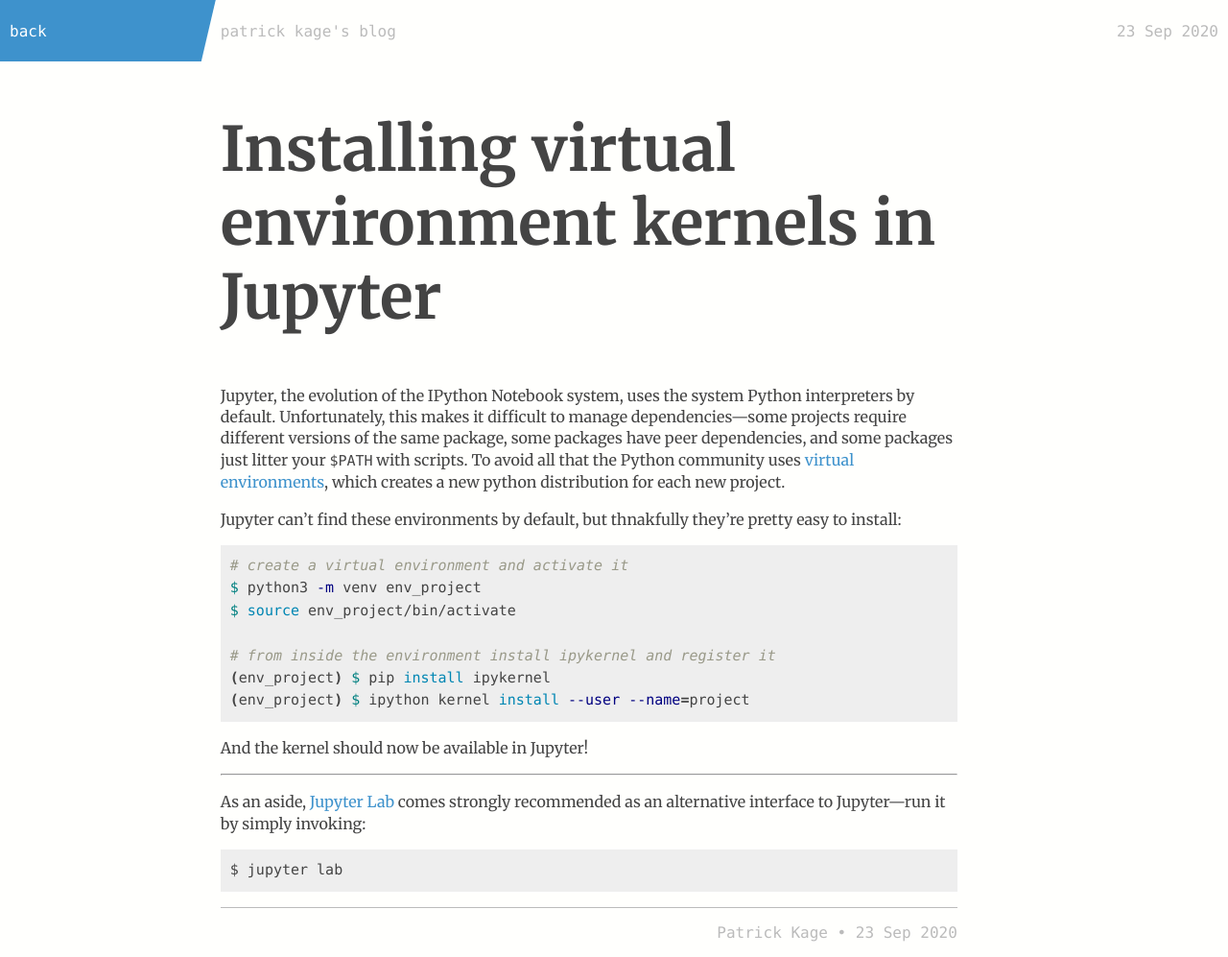
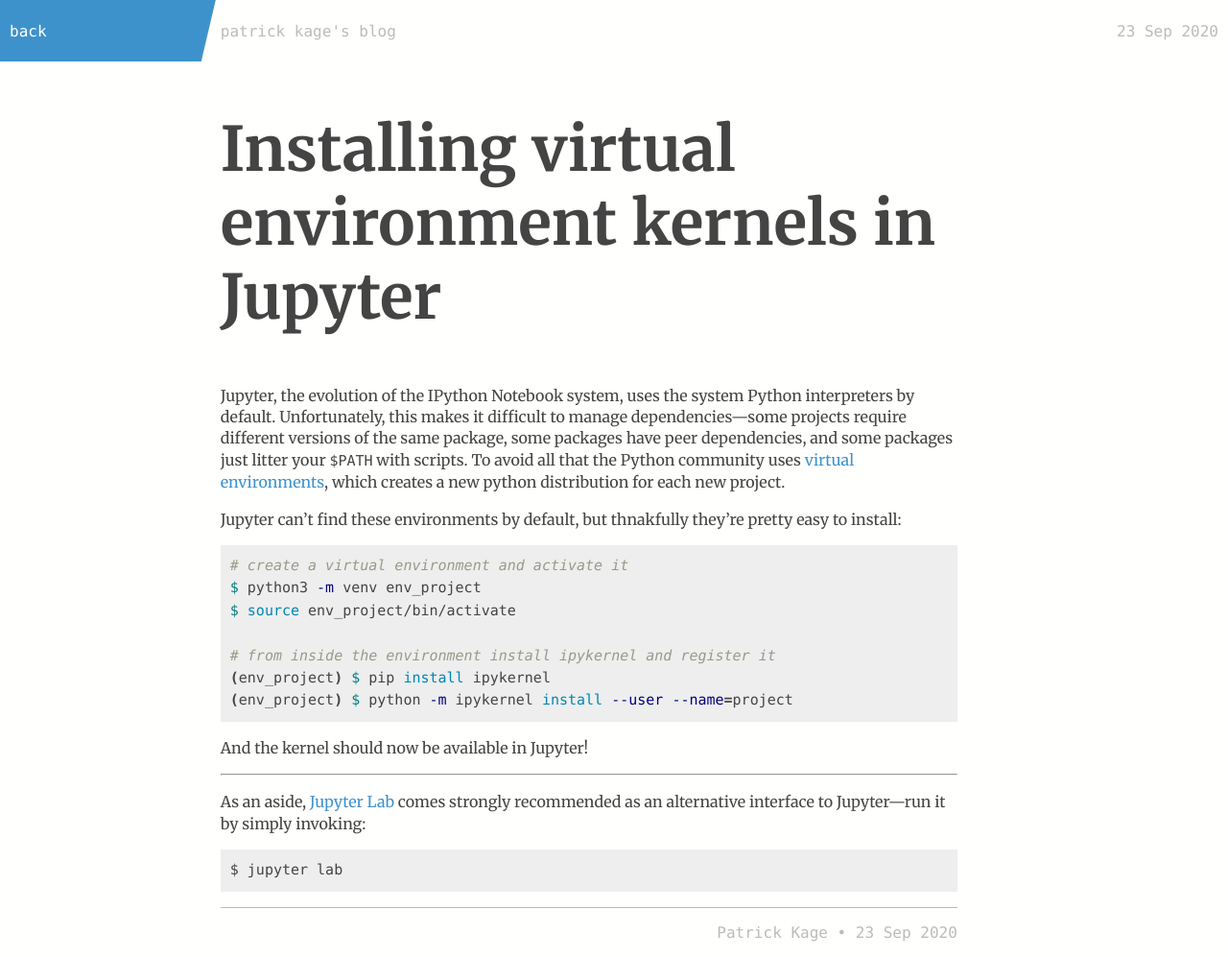
Before and after one commit to pkage/blog, a Jekyll site: the page built from _posts/2020-09-23-venv-jupyter.md, in a window 1280 px wide. Shown: the whole page at 96% size. Built offline with Jekyll 4.4.1, drawn with Linux system fonts in a browser that asks for light colours.

Commit message:
fixed install

````diff
--- a/_posts/2020-09-23-venv-jupyter.md
+++ b/_posts/2020-09-23-venv-jupyter.md
@@ -24,7 +24,7 @@
 
 # from inside the environment install ipykernel and register it
 (env_project) $ pip install ipykernel
-(env_project) $ ipython kernel install --user --name=project
+(env_project) $ python -m ipykernel install --user --name=project
 ```
 
 And the kernel should now be available in Jupyter!
````
